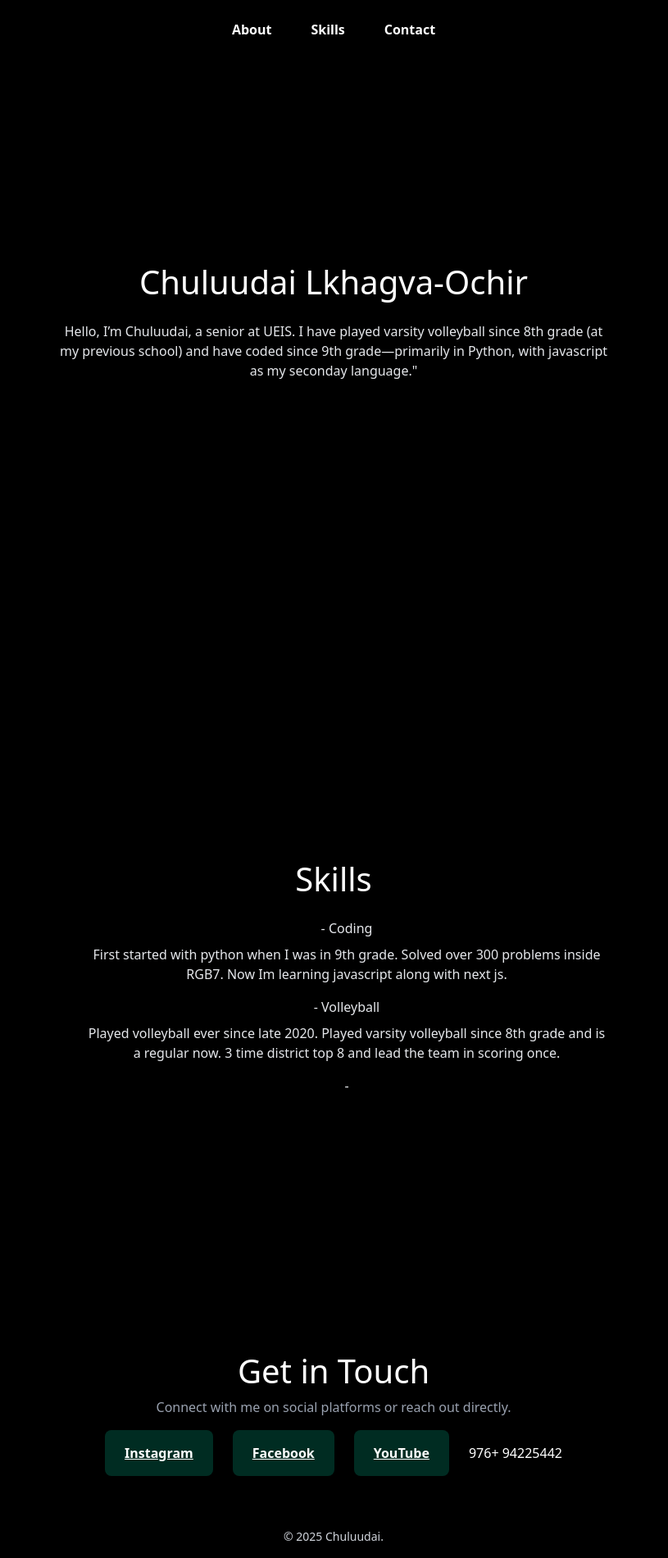
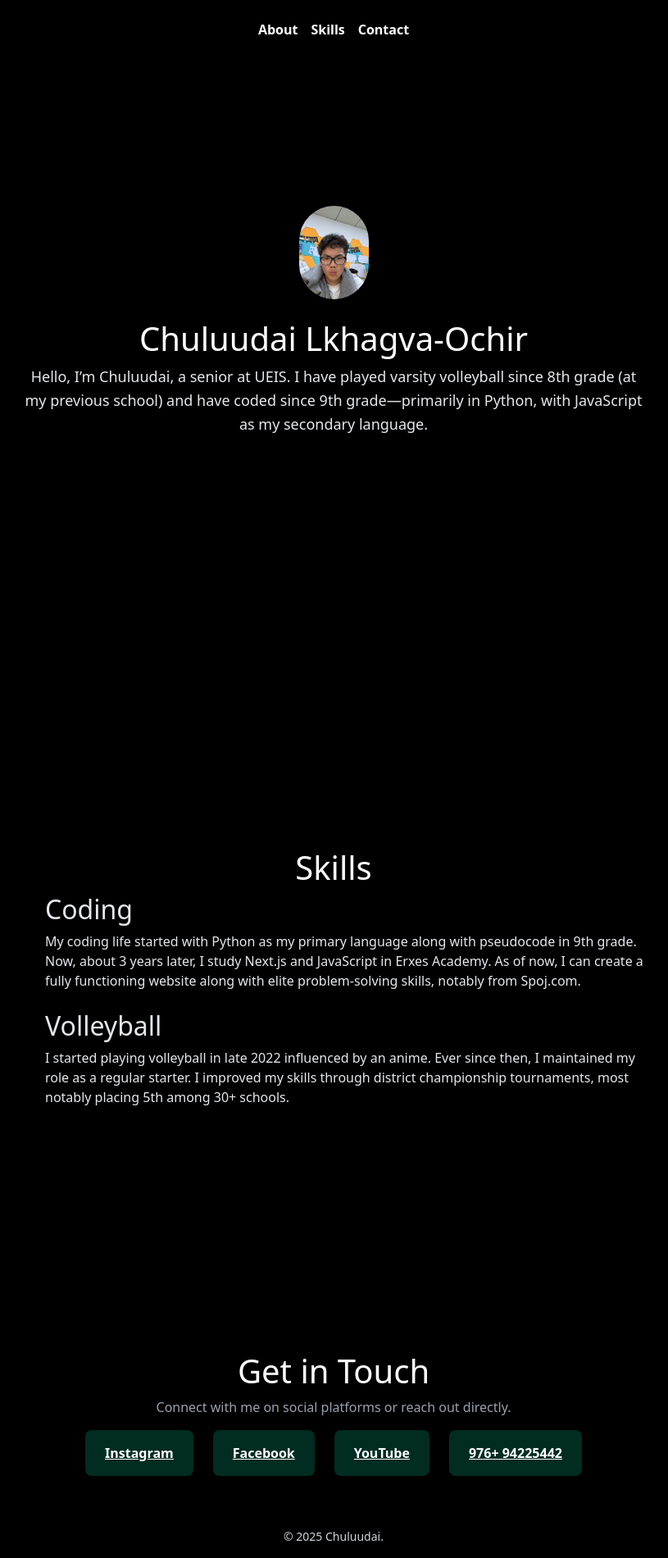
Before and after one commit to rock-419/React-Projects, a Next.js app: page / in a window 1280 px wide. Shown: the whole page at 82% size, without its empty margins (233-1048 px from the left). Built offline with nearby package versions, Linux system fonts and the light colour scheme.

Commit message:
works for today

```diff
--- a/app/layout/footer.jsx
+++ b/app/layout/footer.jsx
@@ -2,8 +2,8 @@
 
 export default function Footer() {
   return (
-    <p className="text-gray-300 bg-black p-3 flex justify-center text-sm mt-10">
-      © 2025 Chuluudai.
-    </p>
+    <footer className="bg-black text-gray-300">
+      <p className="text-center text-sm py-3 px-4 sm:px-0">© 2025 Chuluudai.</p>
+    </footer>
   );
 }
--- a/app/layout/header.jsx
+++ b/app/layout/header.jsx
@@ -6,9 +6,7 @@ export default function Header() {
   const [isSticky, setIsSticky] = useState(false);
 
   useEffect(() => {
-    const handleScroll = () => {
-      setIsSticky(window.scrollY > 40);
-    };
+    const handleScroll = () => setIsSticky(window.scrollY > 40);
     window.addEventListener("scroll", handleScroll);
     return () => window.removeEventListener("scroll", handleScroll);
   }, []);
@@ -23,22 +21,22 @@ export default function Header() {
         isSticky ? "bg-emerald-950 shadow-2xl" : "bg-transparent"
       }`}
     >
-      <nav className="flex justify-center gap-5 py-4">
+      <nav className="flex flex-col sm:flex-row justify-center sm:justify-center gap-3 sm:gap-5 py-4 px-4 sm:px-0">
         <button
           onClick={() => scrollToSection("about")}
-          className="text-white text-lg font-bold transition-all duration-300 hover:text-white hover:text-shadow-[0_0_16px_rgba(0,255,150,0.5),0_0_32px_rgba(0,255,120,0.3)]"
+          className="text-white text-base sm:text-lg font-bold transition-all duration-300 hover:text-shadow-[0_0_16px_rgba(0,255,150,0.5),0_0_32px_rgba(0,255,120,0.3)]"
         >
           About
         </button>
         <button
           onClick={() => scrollToSection("skills")}
-          className="text-white text-lg font-bold transition-all duration-300 hover:text-white hover:text-shadow-[0_0_16px_rgba(0,255,150,0.5),0_0_32px_rgba(0,255,120,0.3)]"
+          className="text-white text-base sm:text-lg font-bold transition-all duration-300 hover:text-shadow-[0_0_16px_rgba(0,255,150,0.5),0_0_32px_rgba(0,255,120,0.3)]"
         >
           Skills
         </button>
         <button
           onClick={() => scrollToSection("contact")}
-          className="text-white text-lg font-bold transition-all duration-300 hover:text-white hover:text-shadow-[0_0_16px_rgba(0,255,150,0.5),0_0_32px_rgba(0,255,120,0.3)]"
+          className="text-white text-base sm:text-lg font-bold transition-all duration-300 hover:text-shadow-[0_0_16px_rgba(0,255,150,0.5),0_0_32px_rgba(0,255,120,0.3)]"
         >
           Contact
         </button>
--- a/components/about.jsx
+++ b/components/about.jsx
@@ -1,24 +1,35 @@
 "use client";
 
 import { motion } from "framer-motion";
+import { Image } from "react-bootstrap";
 
 export default function About() {
   return (
-    <motion.div
-      className="min-h-screen flex items-center justify-center px-8"
+    <motion.section
+      className="min-h-screen flex items-center justify-center px-4 sm:px-8"
       initial={{ opacity: 0, scale: 0.8 }}
       whileInView={{ opacity: 1, scale: 1 }}
       transition={{ duration: 0.6 }}
     >
-      <div className="max-w-2xl text-center">
-        <h1 className="text-white font-bold mb-4">Chuluudai Lkhagva-Ochir</h1>
-        <p className="text-gray-200">
+      <div className="max-w-3xl w-full text-center">
+        <div>
+          <Image
+            src="/images/hii.jpg"
+            width={85}
+            height={85}
+            className="rounded-full  shadow-lg mx-auto mb-6 transition-transform duration-300 hover:scale-107"
+          />
+        </div>
+        <h1 className="text-white text-3xl sm:text-4xl md:text-5xl font-bold mb-6">
+          Chuluudai Lkhagva-Ochir
+        </h1>
+        <p className="text-gray-200 text-sm sm:text-base md:text-lg leading-relaxed">
           Hello, I’m Chuluudai, a senior at UEIS. I have played varsity
           volleyball since 8th grade (at my previous school) and have coded
-          since 9th grade—primarily in Python, with javascript as my seconday
-          language."
+          since 9th grade—primarily in Python, with JavaScript as my secondary
+          language.
         </p>
       </div>
-    </motion.div>
+    </motion.section>
   );
 }
--- a/components/contact.jsx
+++ b/components/contact.jsx
@@ -2,14 +2,14 @@
 
 export default function Contact() {
   return (
-    <div className="bg-black text-white py-12 px-8">
+    <section className="bg-black text-white py-12 px-4 sm:px-8">
       <div className="max-w-3xl mx-auto text-center">
-        <h1 className="text-3xl font-bold mb-6">Get in Touch</h1>
-        <p className="text-gray-400 mb-8">
+        <h1 className="text-3xl sm:text-4xl font-bold mb-6">Get in Touch</h1>
+        <p className="text-gray-400 mb-8 text-sm sm:text-base">
           Connect with me on social platforms or reach out directly.
         </p>
 
-        <div className="flex flex-wrap justify-center gap-4">
+        <div className="flex flex-col sm:flex-row flex-wrap justify-center gap-4">
           <a
             href="https://www.instagram.com/sxum.ml/"
             target="_blank"
@@ -34,9 +34,14 @@ export default function Contact() {
           >
             YouTube
           </a>
-          <button>976+ 94225442</button>
+          <a
+            href="tel:+97694225442"
+            className="bg-emerald-950 hover:bg-emerald-800 px-6 py-3 rounded-lg font-semibold text-white transition-colors duration-300"
+          >
+            976+ 94225442
+          </a>
         </div>
       </div>
-    </div>
+    </section>
   );
 }
--- a/components/skills.jsx
+++ b/components/skills.jsx
@@ -4,29 +4,39 @@ import { motion } from "framer-motion";
 
 export default function Skills() {
   return (
-    <motion.div
-      className="min-h-screen flex items-center justify-center px-8"
+    <motion.section
+      className="min-h-screen flex items-center justify-center px-4 sm:px-8"
       initial={{ opacity: 0, y: 90 }}
       whileInView={{ opacity: 1, y: 0 }}
       transition={{ duration: 0.8 }}
     >
-      <div className="max-w-2xl text-center">
-        <h1 className="text-white font-bold mb-4 ">Skills</h1>
-        <ul className="space-y-2 text-gray-200">
-          <li>- Coding</li>
-          <p>
-            First started with python when I was in 9th grade. Solved over 300
-            problems inside RGB7. Now Im learning javascript along with next js.
-          </p>
-          <li>- Volleyball</li>
-          <p>
-            Played volleyball ever since late 2020. Played varsity volleyball
-            since 8th grade and is a regular now. 3 time district top 8 and lead
-            the team in scoring once.
-          </p>
-          <li>- </li>
+      <div className="max-w-3xl w-full text-center">
+        <h1 className="text-white text-3xl sm:text-4xl font-bold mb-8">
+          Skills
+        </h1>
+        <ul className="space-y-6 text-gray-200 text-left sm:text-left">
+          <li>
+            <h2 className="font-semibold text-lg sm:text-xl">Coding</h2>
+            <p className="mt-1 text-sm sm:text-base">
+              My coding life started with Python as my primary language along
+              with pseudocode in 9th grade. Now, about 3 years later, I study
+              Next.js and JavaScript in Erxes Academy. As of now, I can create a
+              fully functioning website along with elite problem-solving skills,
+              notably from Spoj.com.
+            </p>
+          </li>
+
+          <li>
+            <h2 className="font-semibold text-lg sm:text-xl">Volleyball</h2>
+            <p className="mt-1 text-sm sm:text-base">
+              I started playing volleyball in late 2022 influenced by an anime.
+              Ever since then, I maintained my role as a regular starter. I
+              improved my skills through district championship tournaments, most
+              notably placing 5th among 30+ schools.
+            </p>
+          </li>
         </ul>
       </div>
-    </motion.div>
+    </motion.section>
   );
 }
--- a/package.json
+++ b/package.json
@@ -13,10 +13,10 @@
     "bootstrap": "^5.3.8",
     "js-cookie": "^3.0.5",
     "motion": "^12.23.21",
-    "next": "^15.5.2",
-    "react": "^19.1.0",
+    "next": "^15.5.4",
+    "react": "^19.1.1",
     "react-bootstrap": "^2.10.10",
-    "react-dom": "^19.1.0",
+    "react-dom": "^19.1.1",
     "react-icons": "^5.5.0"
   },
   "devDependencies": {
```
Also changed, not shown: public/images/hii.jpg (added), 1 other file (tests, documents, lock files or other folders).
